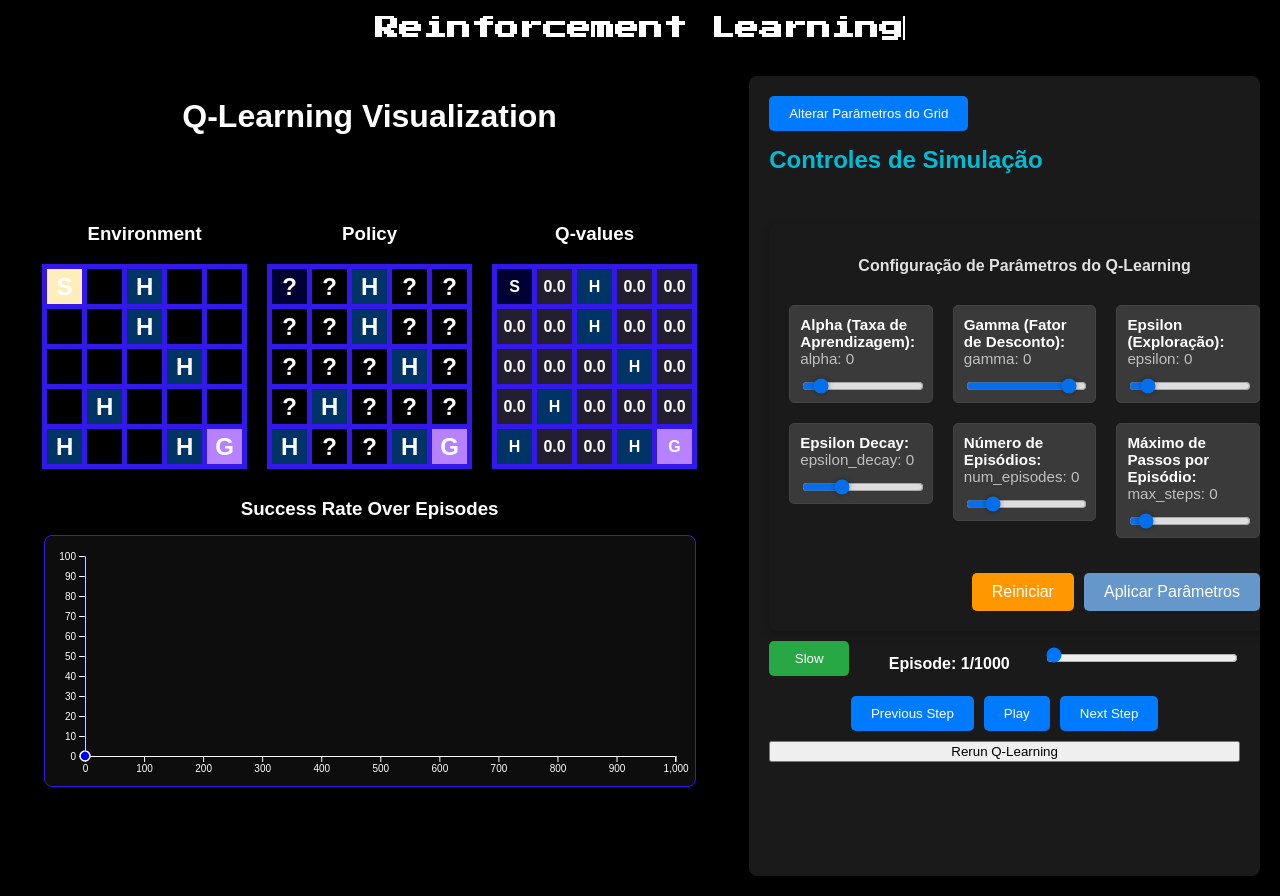
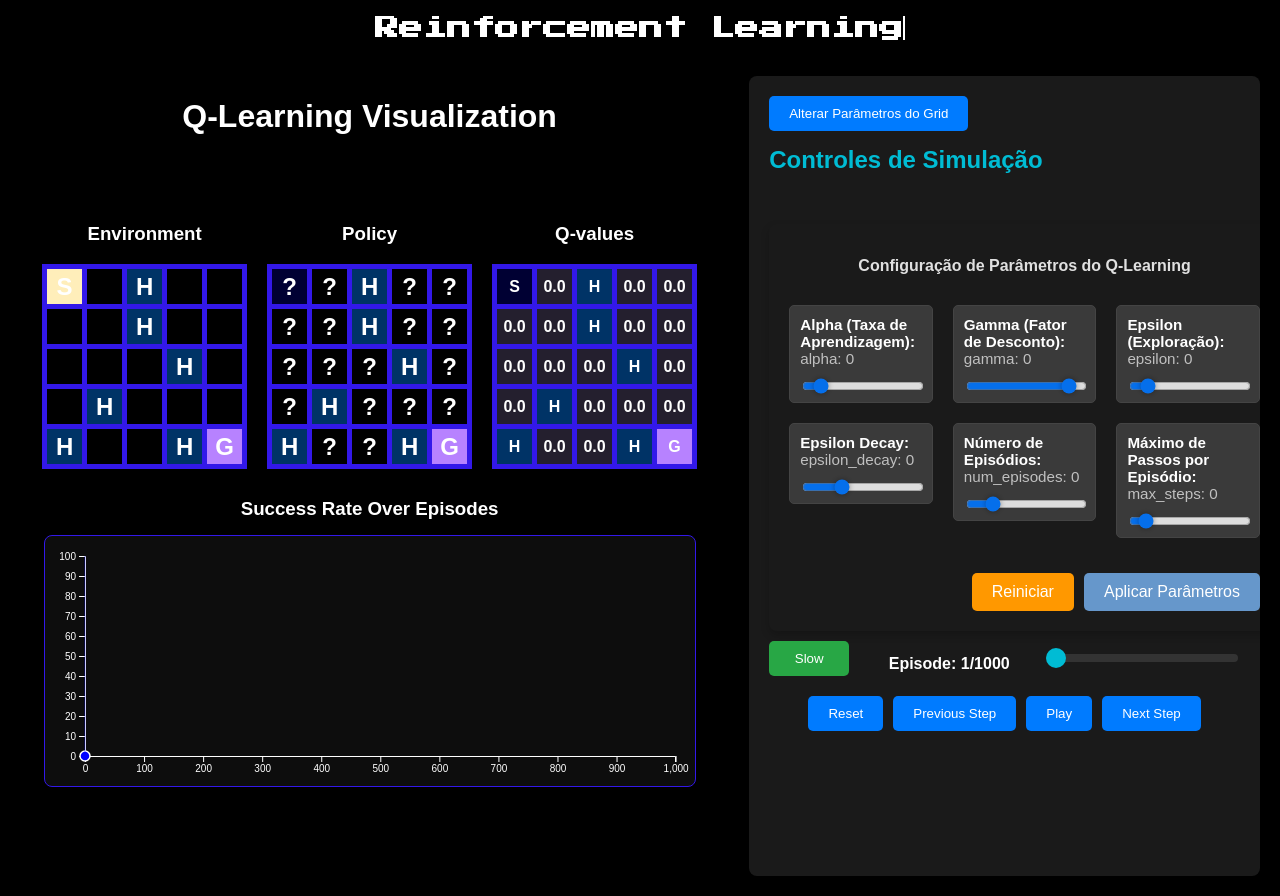
Before and after one commit to FGV-VIS-2025/final-project-rl-explained-vis, a SvelteKit app: page /visualization in a window 1280 px wide. Built offline with nearby package versions, Linux system fonts and the light colour scheme.

Commit message:
Estilizando o slider de episódios

```diff
--- a/src/routes/visualization/+page.svelte
+++ b/src/routes/visualization/+page.svelte
@@ -251,12 +251,11 @@
             </div>
 
             <div class="playback-buttons">
+                <button on:click={initializeQLearning}>Reset</button>
                 <button on:click={prevStep}>Previous Step</button>
                 <button on:click={togglePlay}>{playing ? 'Pause' : 'Play'}</button>
                 <button on:click={nextStep}>Next Step</button>
             </div>
-
-            <button on:click={initializeQLearning}>Rerun Q-Learning</button>
         </div>
     </div>
 </div>
@@ -340,10 +339,38 @@
 
     .episode-info input[type="range"] {
         flex-grow: 1;
-        /* max-width: 150px; */
         min-width: 100px;
         margin-top: 0;
         flex-shrink: 1;
+        -webkit-appearance: none;
+        appearance: none;
+        width: 100%;
+        height: 8px;
+        background: #333;
+        border-radius: 5px;
+        outline: none;
+        transition: background 0.2s ease-in-out;
+    }
+
+    .episode-info input[type="range"]::-webkit-slider-thumb {
+        -webkit-appearance: none;
+        appearance: none;
+        width: 20px;
+        height: 20px;
+        border-radius: 50%;
+        background: #00bcd4;
+        cursor: grab;
+        margin-top: 0px;
+        transition: background-color 0.2s ease-in-out, box-shadow 0.2s ease-in-out;
+    }
+
+    .episode-info input[type="range"]::-webkit-slider-thumb:hover {
+        background-color: #008c9e;
+    }
+
+    .episode-info input[type="range"]::-webkit-slider-thumb:active {
+        cursor: grabbing;
+        background-color: #007bff;
     }
 
     .episode-and-speed-controls button {
@@ -386,14 +413,14 @@
         background-color: #0056b3;
     }
 
-    input[type="range"] {
+    /* input[type="range"] {
         width: 100%;
         margin-top: 5px;
         background: #333;
         height: 8px;
         border-radius: 5px;
         outline: none;
-    }
+    } */
 
     input[type="range"]::-webkit-slider-thumb {
         -webkit-appearance: none;
```
